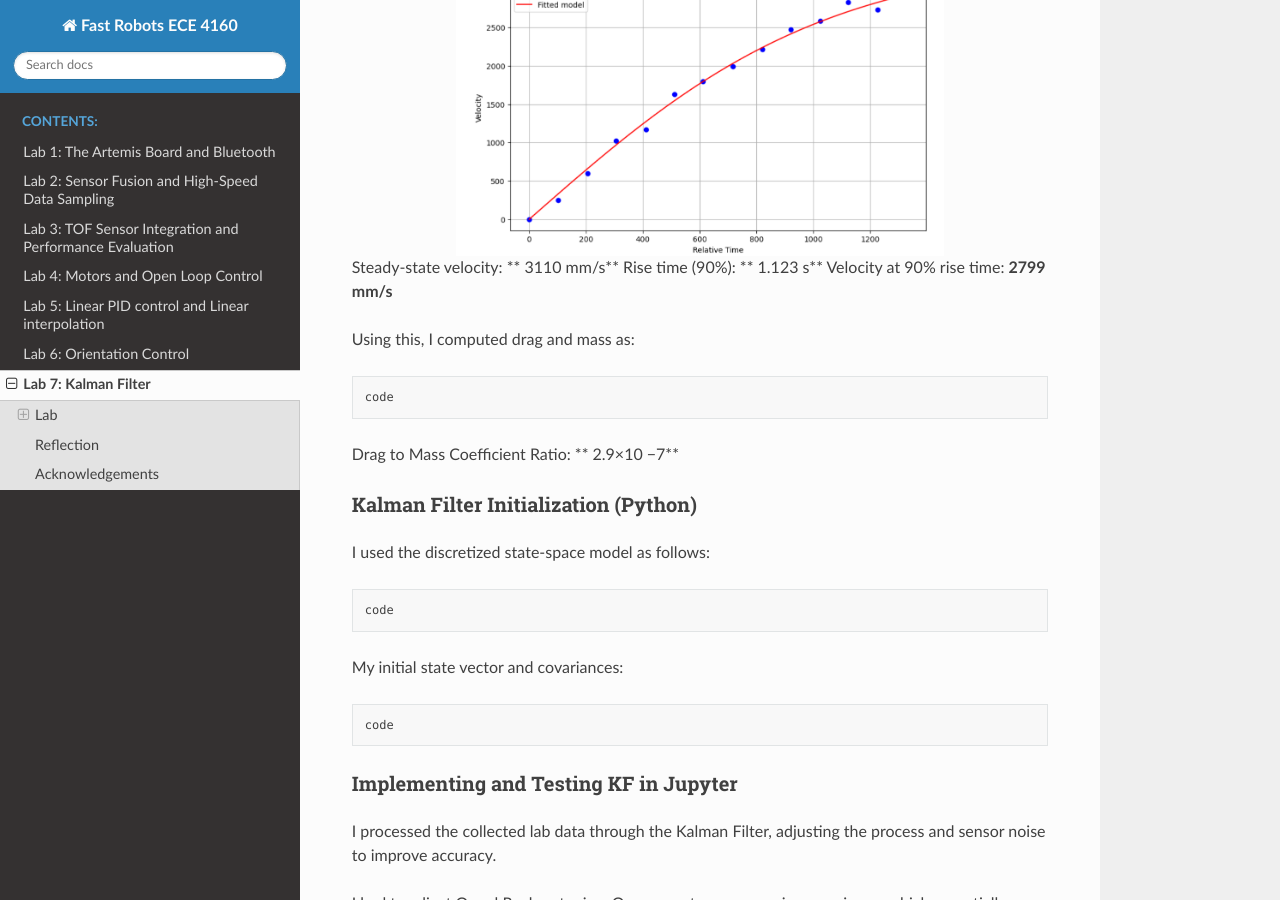
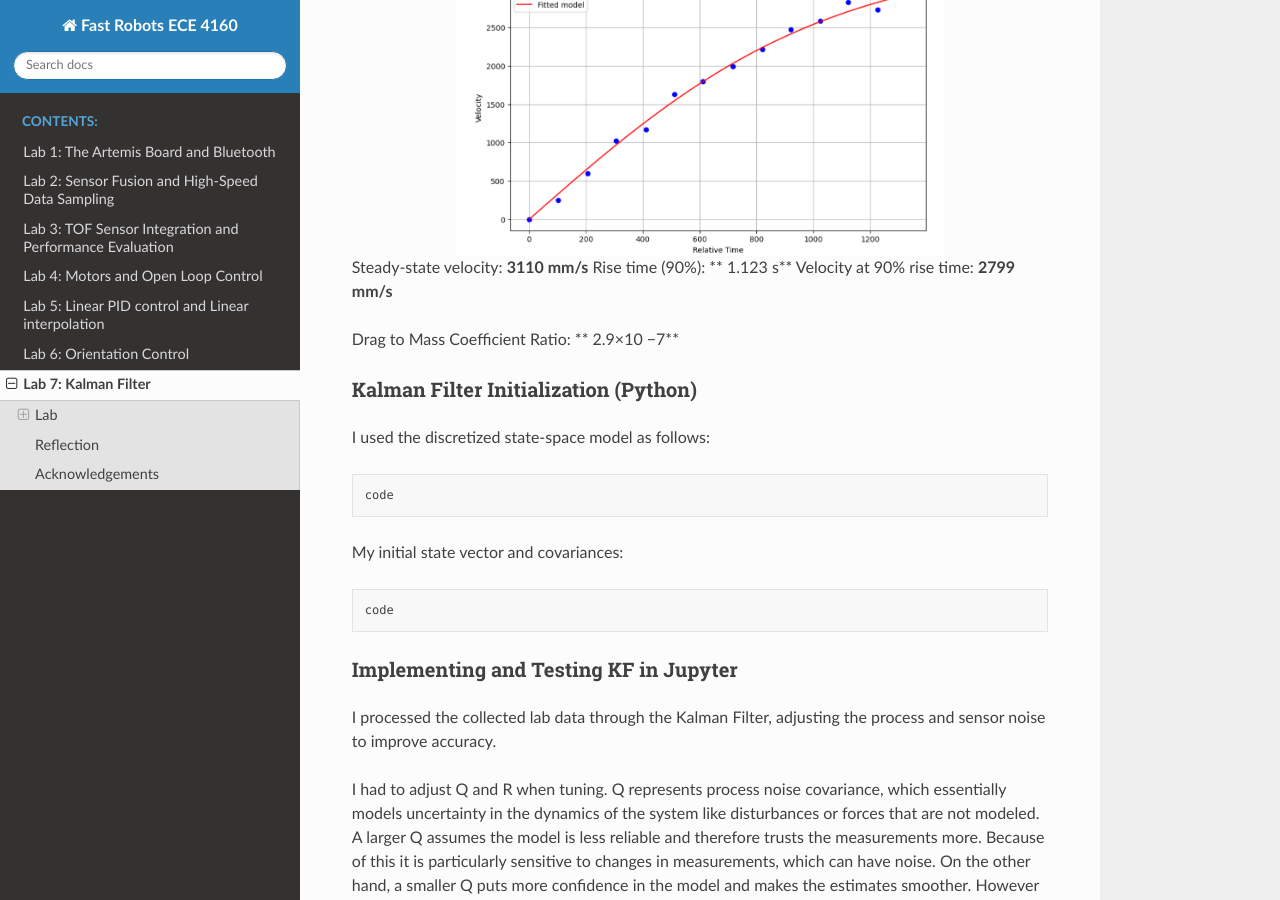
Before and after one commit to nskatti1/Fast-Robots, a Sphinx documentation site: the page built from docs/lab7.rst, in a window 1280 px wide and 900 px high, scrolled down 1474 px. Built offline with Sphinx 7.4.7 and the Read the Docs theme 3.1.0, drawn with Linux system fonts in a browser that asks for light colours; pages that are not in the unit, such as notebooks, are missing from menus; some of the changed text lies outside the part shown.

Commit message:
Update lab7.rst

```diff
--- a/docs/lab7.rst
+++ b/docs/lab7.rst
@@ -37,15 +37,10 @@ Here are the plots of distance, computed velocity, and PWM:
    :width: 70%
    :alt: Fit
 
-Steady-state velocity: ** 3110 mm/s**
-Rise time (90%): **  1.123 s**
+Steady-state velocity: **3110 mm/s**
+Rise time (90%): ** 1.123 s**
 Velocity at 90% rise time: **2799 mm/s**
 
-Using this, I computed drag and mass as:
-
-.. code-block:: python
-
-   code
 
 Drag to Mass Coefficient Ratio: ** 2.9×10 −7**
 
```
Also changed, not shown: other parts of docs/lab7.rst (+3 -0 lines).
